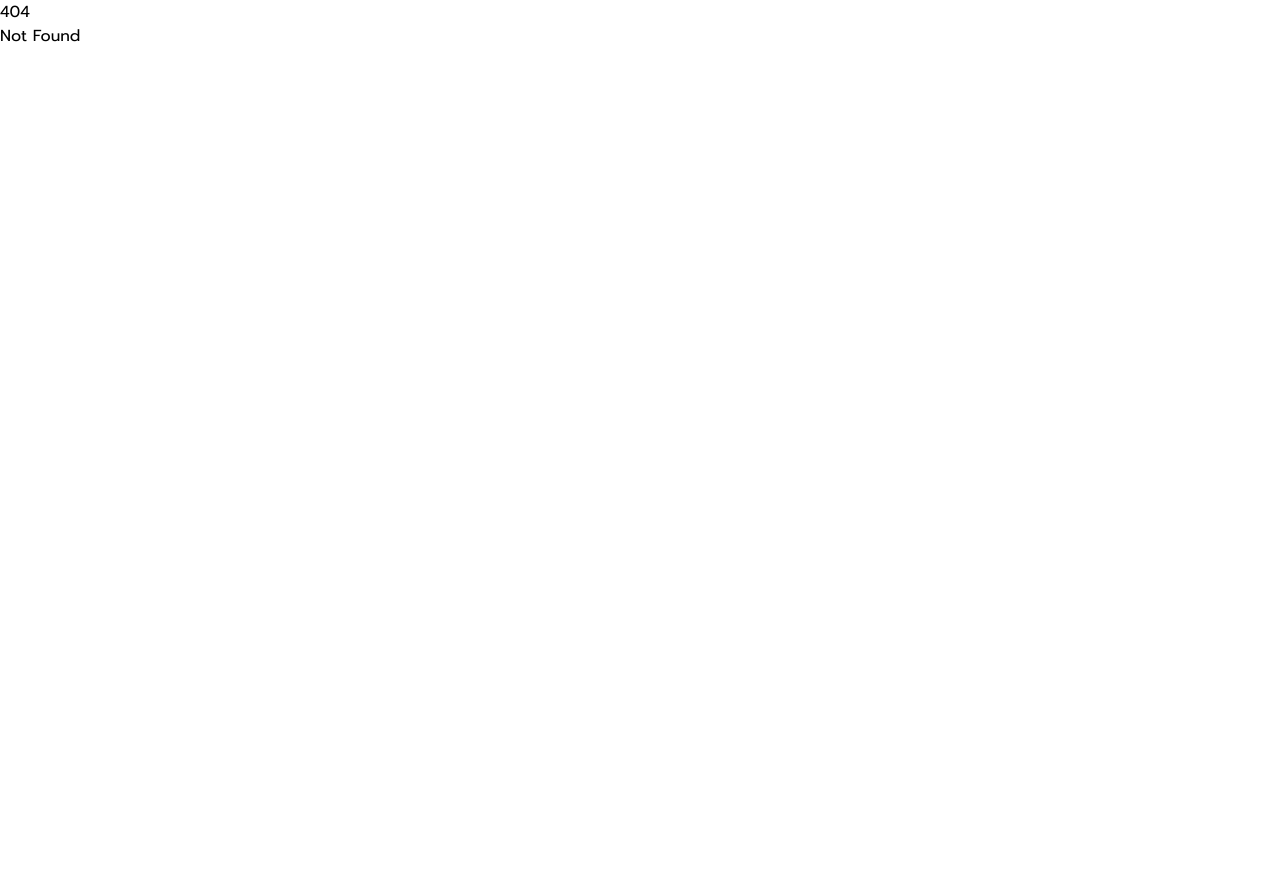
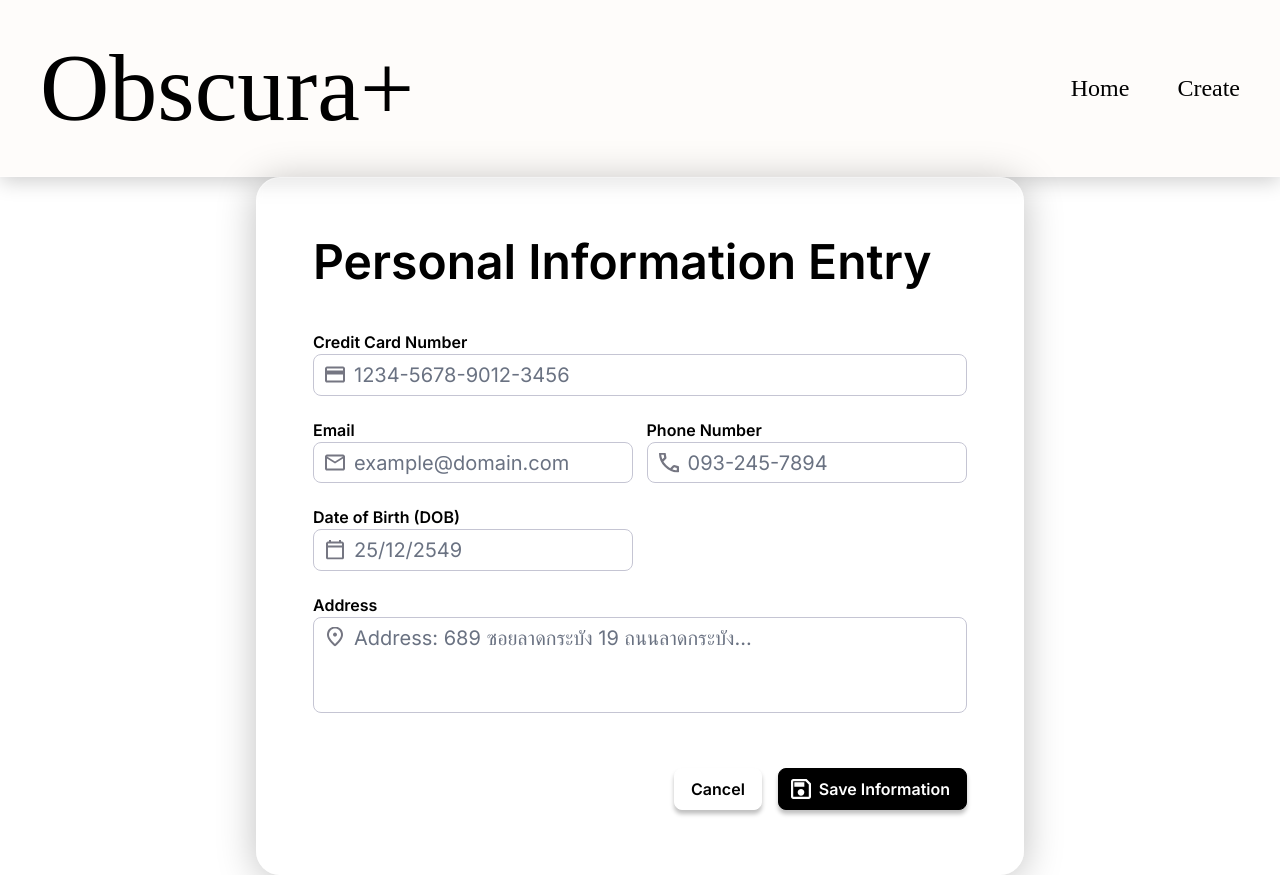
Before and after one commit to FrankIsNotAvailable/ToCApp, a SvelteKit app: page /create-data in a window 1280 px wide. Before the commit this address had no page. Before the commit the page ends 800 px from the top, so only its background shows below. Built offline with nearby package versions, Linux system fonts and the light colour scheme; a web font is replaced by a local one.

Commit message:
feat: add data log documentation and update HomeDataAvaliable component background

```diff
--- a/src/components/HomeDataAvaliable.svelte
+++ b/src/components/HomeDataAvaliable.svelte
@@ -2,7 +2,7 @@
 	import { onMount } from 'svelte';
 	import DataCard from './DataCard.svelte';
 	import type { MaskedData } from '$types/MaskedData';
-	import bgImage from '$lib/assets/c71142e3f4c96fe87cc9c63e3365df4dec3e1160.png';
+	import bgImage from '$lib/assets/mainbackground.png';
 	import addButtonImg from '$lib/assets/addbuttondata.png';
 
 	const CARD_HEIGHT = 110; // fixed for every card, regardless of item count
--- a/src/routes/+page.svelte
+++ b/src/routes/+page.svelte
@@ -1,18 +1,11 @@
 <script>
-
 	import HomeDataAvaliable from '$components/HomeDataAvaliable.svelte';
 	import Sayhello from '$components/SayHello.svelte';
 	import NavBar from '$components/NavBar.svelte';
-	import PersonalInfo from '$components/PersonalInfo.svelte';
 </script>
-
 <NavBar />
-<HomeDataAvaliable />
 <div class="flex justify-center my-auto">
-	<!-- <Sayhello /> -->
-	<PersonalInfo
-	personalTitle='Personal Information Entry'
-	/>
+	<HomeDataAvaliable />
 </div>
 
 <!-- <style>
--- /dev/null
+++ b/src/routes/create-data/+page.svelte
@@ -0,0 +1,9 @@
+<script>
+	import NavBar from '$components/NavBar.svelte';
+	import PersonalInfo from '$components/PersonalInfo.svelte';
+</script>
+
+<NavBar />
+<div class="flex justify-center my-auto">
+	<PersonalInfo personalTitle="Personal Information Entry" />
+</div>
```
Also changed, not shown: src/lib/assets/mainbackground.png (renamed from src/lib/assets/c71142e3f4c96fe87cc9c63e3365df4dec3e1160.png), 1 other file (tests, documents, lock files or other folders).
